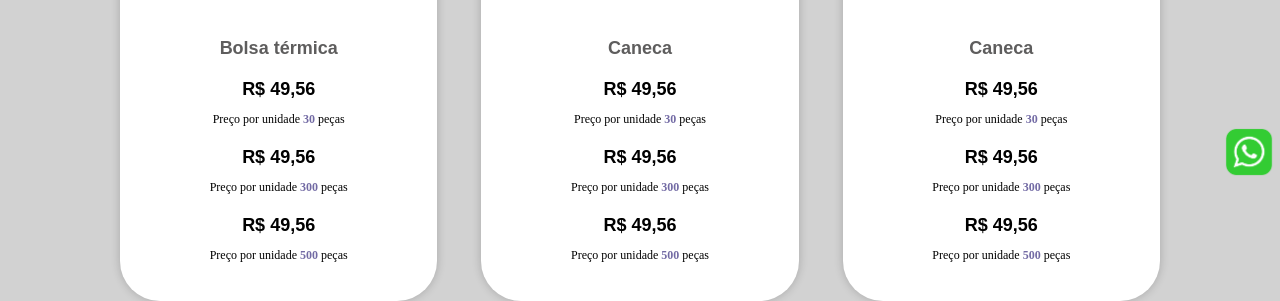
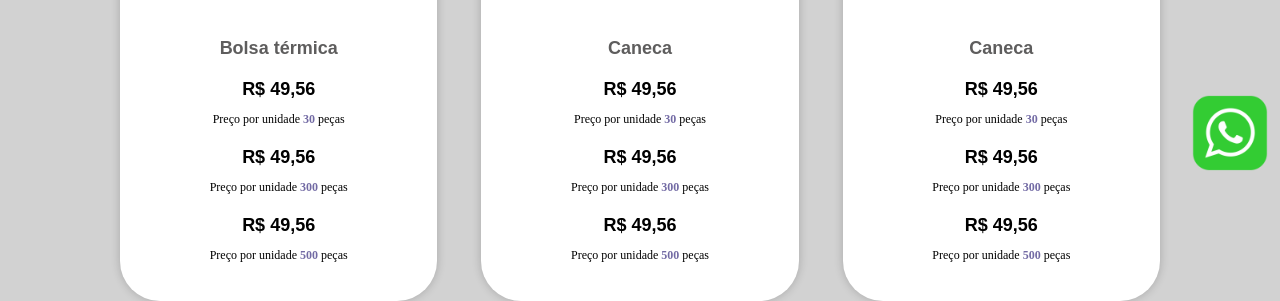
Before and after one commit to ViniciusBaessi/Site-DEV, a plain HTML site: page Site/index.html in a window 1280 px wide. Shown: the part 617-918 px from the top of the page. Drawn offline with Linux system fonts and the light colour scheme.

Commit message:
Add files via upload

```diff
--- a/Site/style.css
+++ b/Site/style.css
@@ -683,7 +683,7 @@ hr {
     }
 
     .icone-fix {
-        height: 62px;
+        height: 100px;
         position: fixed;
         bottom: 0;
         right: 0;
```
